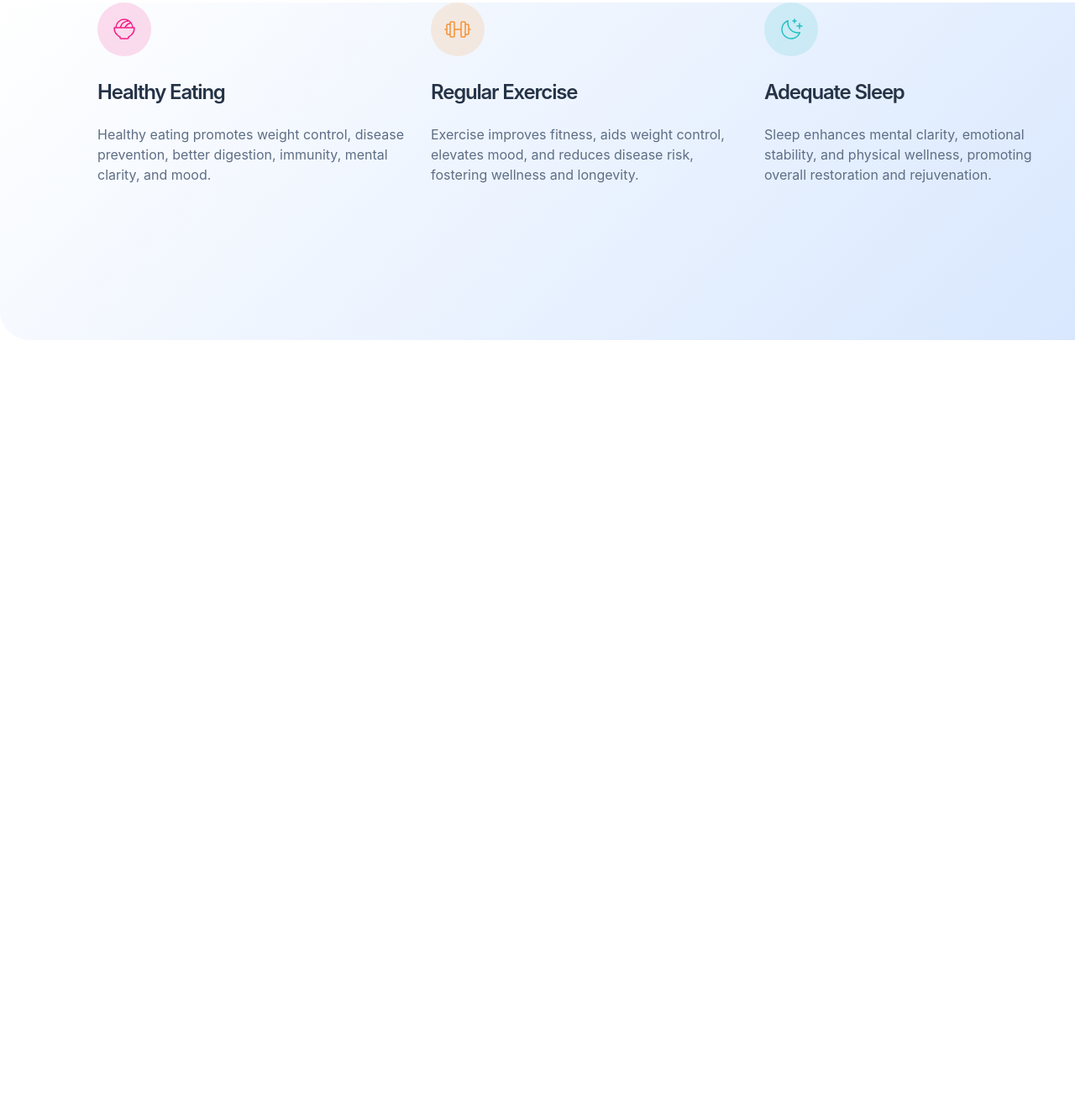
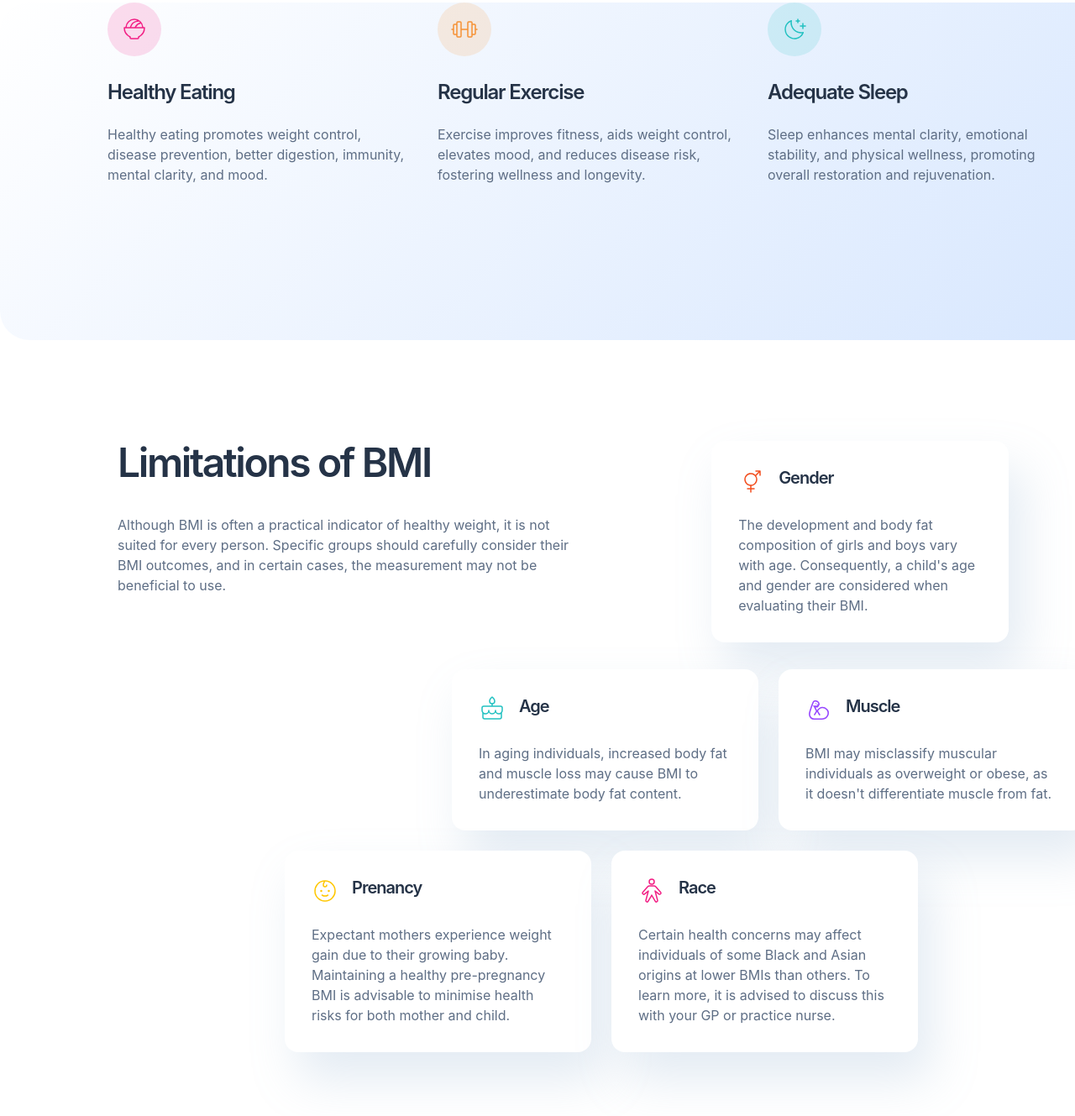
Before and after one commit to Felix7854/BMI-calculator, a plain HTML site: page index.html in a window 1280 px wide. Shown: the part 1428-2757 px from the top of the page at 84% size. Before the commit the page ends 1833 px from the top, so only its background shows below. Drawn offline with Linux system fonts and the light colour scheme; a script that the page names is missing.

Commit message:
last section done

```diff
--- a/bmi.css
+++ b/bmi.css
@@ -315,7 +315,7 @@ img {
 
 .sub-container-2{
     display: flex;
-    margin-left: 116px;
+    margin-left: 128px;
     margin-right: 117px;
     gap: 32px;
     flex-shrink: 0;
@@ -353,3 +353,88 @@ img {
     font-weight: 400;
     line-height: 150%;
 }
+
+.body-1{
+    display: flex;
+    flex-direction: row;
+    gap: 164px;
+    margin-top: 120px;
+    margin-left: 140px;
+    margin-right: 239px;
+}
+
+.limitations{
+    display: flex;
+    flex-direction: column;
+    gap: 35px;
+    width: 564px;
+}
+
+.sub-header-3{
+    color: #253347;
+    font-family: 'Inter', sans-serif;
+    font-size: 48px;
+    font-style: normal;
+    font-weight: 600;
+    line-height: 110%;
+    letter-spacing: -2.4px;
+}
+
+.txt{
+    color: #5E6E85;
+    font-family: 'Inter', sans-serif;
+    font-size: 16px;
+    font-style: normal;
+    font-weight: 400;
+    line-height: 150%; /* 24px */
+}
+
+.card-1{
+    display: flex;
+    flex-direction: column;
+    gap: 20px;
+    width: 365px;
+    padding: 32px;
+    border-radius: 16px;
+    background: #FFF;
+    box-shadow: 16px 32px 56px 0px rgba(143, 174, 207, 0.25);
+}
+
+.header-2{
+    display: flex;
+    gap: 16px;
+}
+
+.sub-header-4{
+    color:  #253347;
+    font-family: 'Inter',sans-serif;
+    font-size: 20px;
+    font-style: normal;
+    font-weight: 600;
+    line-height: normal;
+    letter-spacing: -1px;
+}
+
+.txt-1{
+    color: #5E6E85;
+    font-family: 'Inter',sans-serif;
+    font-size: 16px;
+    font-style: normal;
+    font-weight: 400;
+    line-height: 150%; /* 24px */
+}
+
+.body-2{
+    display: flex;
+    gap: 24px;
+    margin-top: 32px;
+    margin-left: 538px;
+}
+
+.body-3{
+    display: flex;
+    gap: 24px;
+    margin-top: 24px;
+    margin-left: 339px;
+    margin-bottom: 120px;
+}
--- a/index.html
+++ b/index.html
@@ -148,6 +148,89 @@
             </div>
         </div>
     </section>
+
+    <!-- fourth section -->
+    <section class="container-4">
+        <div class="body-1">
+            <div class="limitations">
+                <div class="sub-header-3">
+                    <p>Limitations of BMI</p>
+                </div>
+                <div class="txt">
+                    <p>Although BMI is often a practical indicator of healthy weight, it is not suited for every person. Specific groups should carefully consider their BMI outcomes, and in certain cases, the measurement may not be beneficial to use.</p>
+                </div>
+            </div>
+            <div class="card-1">
+                <div class="header-2">
+                    <div class="icon">
+                        <img src="/assets/images/icon-gender.svg" alt="icon">
+                    </div>
+                    <div class="sub-header-4">
+                        <p>Gender</p>
+                    </div>
+                </div>
+                <div class="txt-1">
+                    <p>The development and body fat composition of girls and boys vary with age. Consequently, a child's age and gender are considered when evaluating their BMI.</p>
+                </div>
+            </div>
+        </div>
+        <div class="body-2">
+            <div class="card-1">
+                <div class="header-2">
+                    <div class="icon">
+                        <img src="/assets/images/icon-age.svg" alt="icon">
+                    </div>
+                    <div class="sub-header-4">
+                        <p>Age</p>
+                    </div>
+                </div>
+                <div class="txt-1">
+                    <p>In aging individuals, increased body fat and muscle loss may cause BMI to underestimate body fat content.</p>
+                </div>
+            </div>
+            <div class="card-1">
+                <div class="header-2">
+                    <div class="icon">
+                        <img src="/assets/images/icon-muscle.svg" alt="icon">
+                    </div>
+                    <div class="sub-header-4">
+                        <p>Muscle</p>
+                    </div>
+                </div>
+                <div class="txt-1">
+                    <p>BMI may misclassify muscular individuals as overweight or obese, as it doesn't differentiate muscle from fat.</p>
+                </div>
+            </div>
+        </div>
+        <div class="body-3">
+            <div class="card-1">
+                <div class="header-2">
+                    <div class="icon">
+                        <img src="/assets/images/icon-pregnancy.svg" alt="icon">
+                    </div>
+                    <div class="sub-header-4">
+                        <p>Prenancy</p>
+                    </div>
+                </div>
+                <div class="txt-1">
+                    <p>Expectant mothers experience weight gain due to their growing baby. Maintaining a healthy pre-pregnancy BMI is advisable to minimise health risks for both mother and child.</p>
+                </div>
+            </div>
+            <div class="card-1">
+                <div class="header-2">
+                    <div class="icon">
+                        <img src="/assets/images/icon-race.svg" alt="icon">
+                    </div>
+                    <div class="sub-header-4">
+                        <p>Race</p>
+                    </div>
+                </div>
+                <div class="txt-1">
+                    <p>Certain health concerns may affect individuals of some Black and Asian origins at lower BMIs than others. To learn more, it is advised to discuss this with your GP or practice nurse.</p>
+                </div>
+            </div>
+        </div>
+    </section>
     </main>
 
 </body>
```
